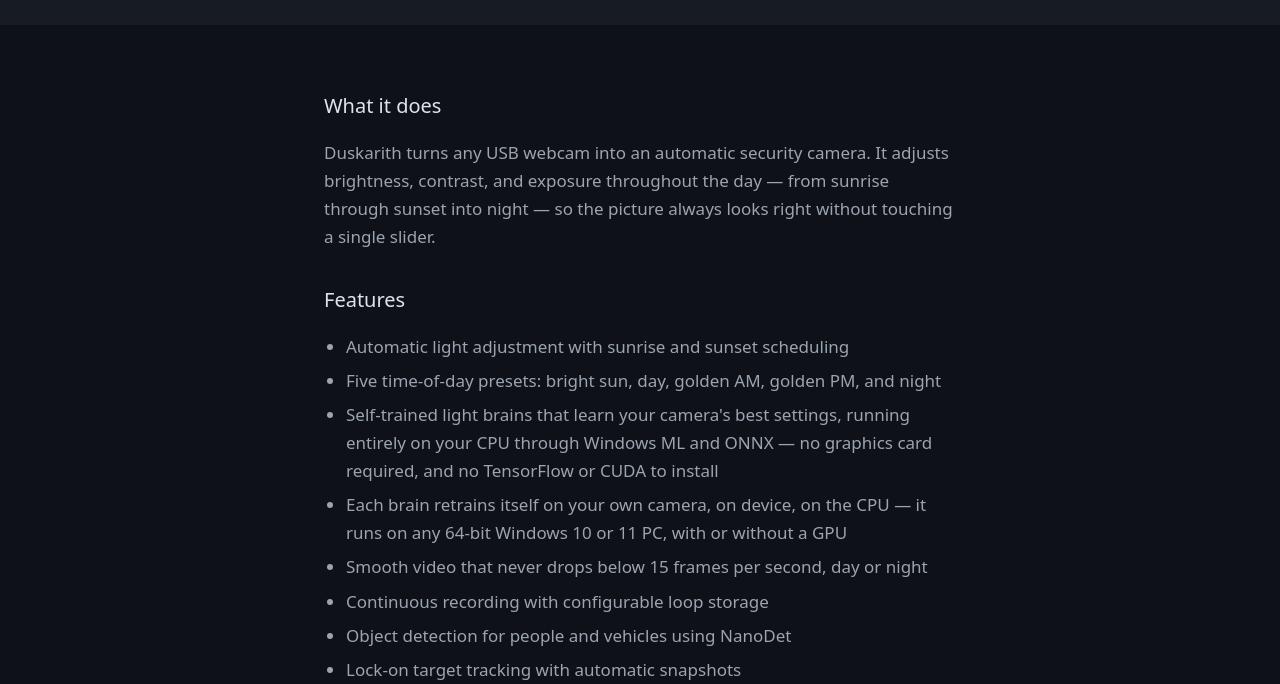
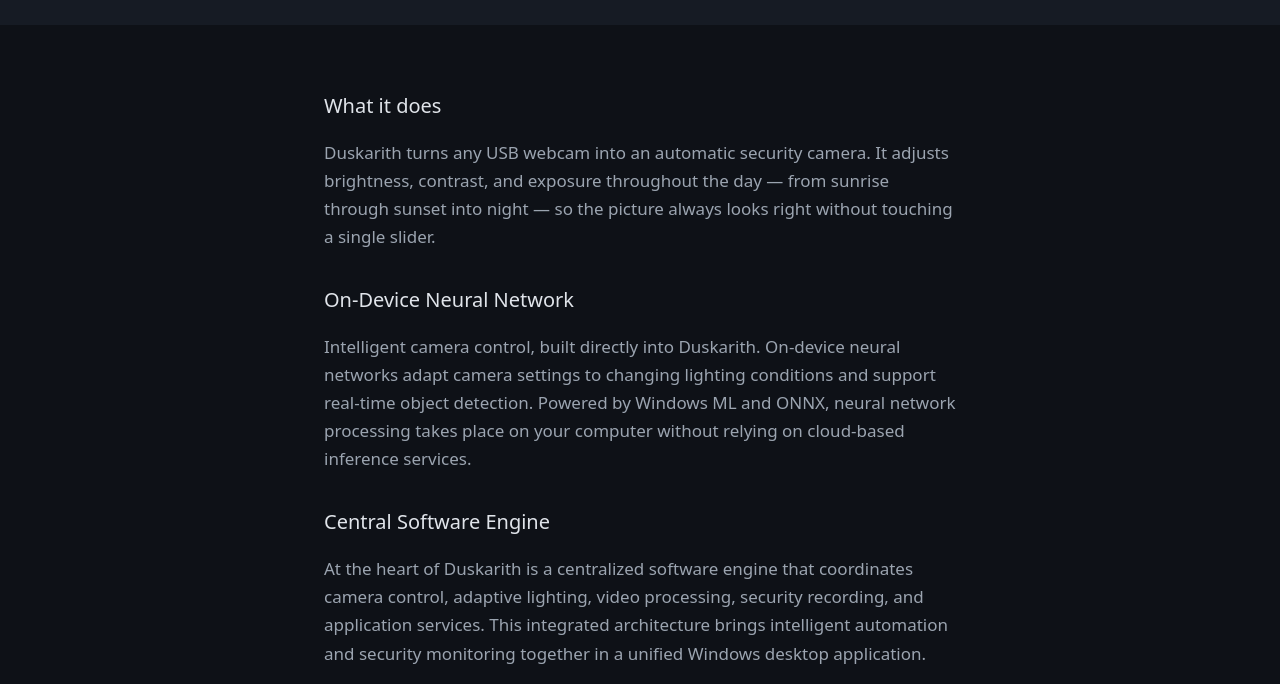
Before and after one commit to CodeProSpecialist/CodeProSpecialist.github.io, a plain HTML site: page duskarith/index.html in a window 1280 px wide. Shown: the part 116-800 px from the top of the page. Drawn offline with Linux system fonts and the light colour scheme.

Commit message:
Highlight Duskarith on-device neural networks and central software engine

```diff
--- a/duskarith/index.html
+++ b/duskarith/index.html
@@ -44,6 +44,20 @@
      sunset into night — so the picture always looks right without touching a
      single slider.</p>
 
+  <h2>On-Device Neural Network</h2>
+  <p>Intelligent camera control, built directly into Duskarith. On-device neural
+     networks adapt camera settings to changing lighting conditions and support
+     real-time object detection. Powered by Windows ML and ONNX, neural network
+     processing takes place on your computer without relying on cloud-based
+     inference services.</p>
+
+  <h2>Central Software Engine</h2>
+  <p>At the heart of Duskarith is a centralized software engine that coordinates
+     camera control, adaptive lighting, video processing, security recording,
+     and application services. This integrated architecture brings intelligent
+     automation and security monitoring together in a unified Windows desktop
+     application.</p>
+
   <h2>Features</h2>
   <ul>
     <li>Automatic light adjustment with sunrise and sunset scheduling</li>
```
